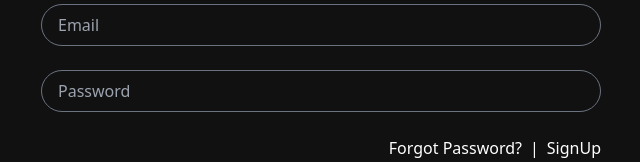
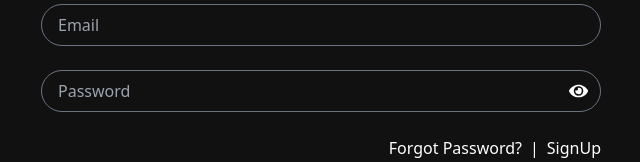
Before and after one commit to Abhishek-Rana-2001/ThaparInstitute, a React (Vite) app: page /login in a window 1280 px wide. Shown: the part 307-469 px from the top of the page, without its empty margins (319-959 px from the left). Built offline with nearby package versions, Linux system fonts and the light colour scheme; no server answers.

Commit message:
Protected Routes and Auth created

```diff
--- a/src/components/Header.tsx
+++ b/src/components/Header.tsx
@@ -4,6 +4,9 @@ import {easeInOut, motion} from "framer-motion"
 import Button from "./Button";
 import { NavLink, useLocation, useNavigate } from "react-router-dom";
 import SideBar from "./SideBar";
+import { useAuth } from "../context/AuthContext";
+import { FaRegUser } from "react-icons/fa";
+import { CiPower } from "react-icons/ci";
 
  const Header = () => {
   const location = useLocation()
@@ -12,6 +15,8 @@ import SideBar from "./SideBar";
   const handleClick = ()=>{
        navigate("/login")
   }
+
+  const {user, setUser} = useAuth()
 
   return (
     <div className="sticky top-0 bg-[#111] z-10">
@@ -27,7 +32,8 @@ import SideBar from "./SideBar";
             );
           })}
         </ul>
-        <Button size="small" variant="primary" className="md:block hidden" onClick={handleClick}>Login</Button>
+       {user === null ?  <Button size="small" variant="primary" className="md:block hidden" onClick={handleClick}>Login</Button> : <div className="flex gap-2 items-center"><FaRegUser />{user.username} <CiPower onClick={()=>setUser(null)} className="cursor-pointer" /></div> }
+
         </motion.div>
         <SideBar/>
        </div>
--- a/src/components/Loader.tsx
+++ b/src/components/Loader.tsx
@@ -1,9 +1,11 @@
-import { motion } from "framer-motion"
-
 export const Loader = ()=>{
     return (
-        <motion.div className="">
-            Loader
-        </motion.div>
+            <div
+                className="mx-auto inline-block h-8 w-8 animate-spin rounded-full border-4 border-solid border-current border-r-transparent align-[-0.125em] motion-reduce:animate-[spin_1.5s_linear_infinite]"
+                role="status">
+                <span
+                  className="!absolute !-m-px !h-px !w-px !overflow-hidden !whitespace-nowrap !border-0 !p-0 ![clip:rect(0,0,0,0)]"
+                >Loading...</span>
+              </div>
     )
 }
--- /dev/null
+++ b/src/components/ProtectedRoute.tsx
@@ -0,0 +1,13 @@
+import { Navigate, Outlet, useLocation } from "react-router-dom"
+import { useAuth } from "../context/AuthContext"
+import type { PropsWithChildren } from "react"
+
+export const ProtectedRoute = ({children} : PropsWithChildren)=>{
+
+     const {pathname} = useLocation()
+     const {user} = useAuth()
+
+    return (
+     user === null ? <Navigate to={"/login"} replace={true}></Navigate> : children
+    )
+}
--- a/src/components/SideBar.tsx
+++ b/src/components/SideBar.tsx
@@ -1,10 +1,12 @@
 import React, { useState } from "react";
-import { NavLink, useLocation } from "react-router-dom";
+import { NavLink, useLocation, useNavigate } from "react-router-dom";
 import { easeInOut, motion, MotionConfig } from "framer-motion";
 import { menuItems } from "../data/menuItems";
+import Button from "./Button";
 
 const SideBar = ({}) => {
   const [navOpen, setNavOpen] = useState(false);
+  const navigate = useNavigate()
 
 
   return (
@@ -17,6 +19,7 @@ const SideBar = ({}) => {
         className="fixed right-0 top-0 z-40 h-screen w-full  content-center space-y-8 bg-[#333] text-white md:hidden"
       >
         <Links navOpen={navOpen} setNavOpen={setNavOpen}/>
+        <div className="flex justify-center"><Button size="small" variant="primary" onClick={()=>{navigate("/login")}}>Login</Button></div>
       </motion.div>
     </>
   );
--- /dev/null
+++ b/src/context/AuthContext.tsx
@@ -0,0 +1,36 @@
+import { createContext,  PropsWithChildren, useContext, useState } from "react";
+
+export interface User {
+    username:string;
+    role:"admin" | "user";
+    id: string;
+}
+
+export interface AuthContextValue {
+    user: User | null;
+    setUser: (user: User | null) => void;
+  }
+
+export const AuthContext = createContext<AuthContextValue | undefined>(undefined)
+
+type AuthProviderProps = PropsWithChildren
+
+
+
+export const AuthProvider = ({children} : AuthProviderProps)=>{
+
+    const [user, setUser] = useState<User | null>(null)
+
+   return <AuthContext.Provider value={{user, setUser}}>
+    {children}
+   </AuthContext.Provider>
+}
+
+
+export const useAuth = ()=>{
+    const context = useContext(AuthContext)
+    if (!context) {
+        throw new Error('useAuth must be used within an AuthProvider')
+        }
+        return context
+}
--- a/src/pages/authentication/Login.tsx
+++ b/src/pages/authentication/Login.tsx
@@ -1,21 +1,23 @@
 import { useForm, type SubmitHandler } from "react-hook-form";
 import Button from "../../components/Button";
 import { zodResolver } from "@hookform/resolvers/zod";
-
 import { z } from "zod";
 import axios from "axios";
 import { BASE_URL } from "../../utils/url";
-import { NavLink } from "react-router-dom";
+import { NavLink, useNavigate } from "react-router-dom";
+import { useAuth } from "../../context/AuthContext";
+import { useState } from "react";
+import { FaEye, FaEyeSlash } from "react-icons/fa";
 
 const loginSchema = z.object({
   email: z.string().email("Invalid email address"),
   password: z.string(),
 });
 
-type FormFields = z.infer<typeof loginSchema>
-
+type FormFields = z.infer<typeof loginSchema>;
 
 export const Login = () => {
+  const navigate = useNavigate();
   const {
     register,
     handleSubmit,
@@ -23,13 +25,20 @@ export const Login = () => {
   } = useForm<FormFields>({
     resolver: zodResolver(loginSchema),
   });
-  console.log(BASE_URL);
+  const [showPassword, setShowPassword] = useState(false);
 
-  const handleLogin:SubmitHandler<FormFields> = async (data) => {
+  const { user, setUser } = useAuth();
+
+  const handleLogin: SubmitHandler<FormFields> = async (data) => {
     if (data) {
       await axios
         .post(`${BASE_URL}/auth/login`, data)
-        .then((res) => console.log(res))
+        .then((res) => {
+          if (res.data.user) {
+            setUser(res.data.user);
+            navigate("/");
+          }
+        })
         .catch((err) => console.error(err));
     }
   };
@@ -39,15 +48,12 @@ export const Login = () => {
       <div className="md:w-[600px] w-full space-y-10  p-5 rounded-2xl">
         {/* Future Logo here right now a h1 to take the logos place  */}
         <h1 className="text-6xl text-center">TI</h1>
-        <form
-          className="space-y-6"
-          onSubmit={handleSubmit(handleLogin)}
-        >
+        <form className="space-y-6" onSubmit={handleSubmit(handleLogin)}>
           <div>
             <input
               {...register("email", { required: true })}
               type="text"
-              className="bg-inherit border border-gray-500 w-full  p-2 px-4 rounded-3xl"
+              className="bg-inherit border border-gray-500 w-full  p-2 px-4 rounded-3xl focus-within:outline-none"
               placeholder="Email"
             />
             {errors.email && (
@@ -57,12 +63,15 @@ export const Login = () => {
             )}
           </div>
           <div>
-            <input
-              {...register("password", { required: true })}
-              type="text"
-              className=" border border-gray-500 bg-inherit w-full  p-2 px-4 rounded-3xl"
-              placeholder="Password"
-            />
+            <div className="flex gap-1  border border-gray-500 rounded-3xl items-center pr-3">
+              <input
+                {...register("password", { required: true })}
+                type={`${showPassword ? "text": "password"}`}
+                className={`bg-inherit w-full  p-2 px-4 focus-within:outline-none`}
+                placeholder="Password"
+              />
+              {!showPassword ? <FaEye size={20} onClick={()=>setShowPassword(true)} className="hover:cursor-pointer" /> : <FaEyeSlash size={20} onClick={()=>setShowPassword(false)} className="hover:cursor-pointer"/>}
+            </div>
             {errors.password && (
               <p className="text-xs pl-2 text-red-400">
                 {errors?.password?.message as string}
@@ -71,9 +80,13 @@ export const Login = () => {
           </div>
 
           <div className="flex justify-end gap-2">
-            <button className="select-none hover:text-blue-500 transition-colors duration-200 ease-in-out">Forgot Password?</button>
+            <button className="select-none hover:text-blue-500 transition-colors duration-200 ease-in-out">
+              Forgot Password?
+            </button>
             <span className="select-none">|</span>
-            <button className="select-none hover:text-blue-500 transition-colors duration-200 ease-in-out">SignUp</button>
+            <button className="select-none hover:text-blue-500 transition-colors duration-200 ease-in-out">
+              SignUp
+            </button>
           </div>
           <Button
             size="small"
@@ -86,7 +99,9 @@ export const Login = () => {
         </form>
 
         <div className="flex justify-center">
-          <NavLink to={"/"} className={"underline text-xs hover:text-blue-500"}>Return to home</NavLink>
+          <NavLink to={"/"} className={"underline text-xs hover:text-blue-500"}>
+            Return to home
+          </NavLink>
         </div>
       </div>
     </div>
--- a/src/pages/landingPage/sections/Provide.tsx
+++ b/src/pages/landingPage/sections/Provide.tsx
@@ -11,7 +11,6 @@ export const Provide = () => {
           className="text-center md:text-5xl text-2xl font-medium mx-auto corner-border py-3"
           // className="text-center md:text-5xl relative text-2xl z-20 font-medium  mx-auto after:['']  after:w-10 after:h-6 after:bg-white after:absolute after:-left-[1px] after:-top-[1px] after:['']  before:w-10 before:h-6 before:bg-white before:absolute before:-right-[1px] before:-bottom-[1px]"
         >
-          {/* Choose From The Courses We provide */}
           <span className={`relative px-4 py-4 w-full `}>
             Choose From Job Ready Courses
           </span>
```
Also changed, not shown: src/main.tsx (+6 -2 lines).
